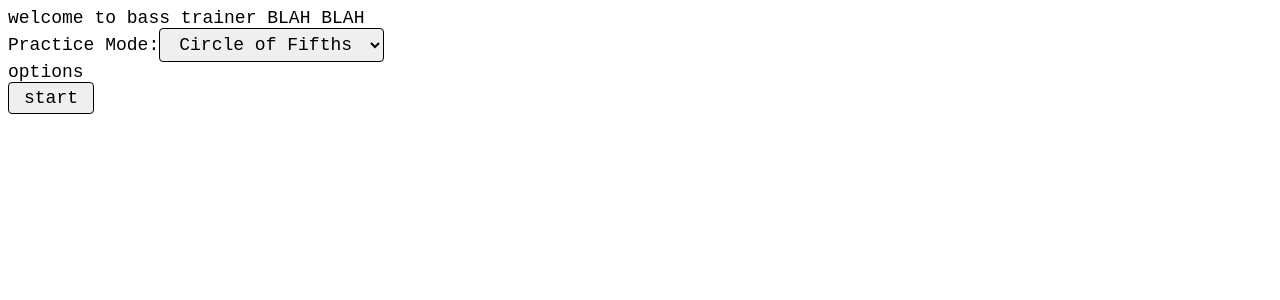
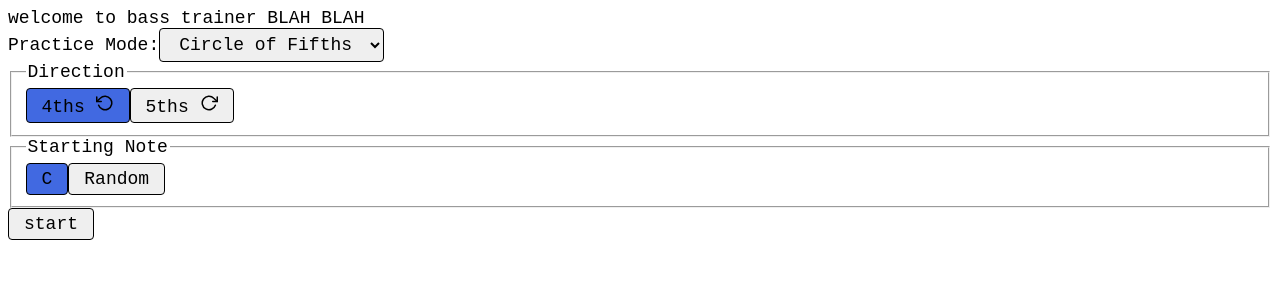
Before and after one commit to desmondsmall/bassfretboard.com, a Next.js app: page / in a window 1280 px wide. Shown: the top 300 px of the page. Built offline with nearby package versions, Linux system fonts and the light colour scheme.

Commit message:
circle of fifths working but incomplete

```diff
--- a/pages/index.js
+++ b/pages/index.js
@@ -13,24 +13,6 @@ export default function Home() {
   const [optionsIsOpen, setOptionsIsOpen] = useState()
 
   const start = <Start userAudio={userAudio} setUserAudio={setUserAudio} setListening={setListening} />
-
-  const playModeProps = {
-    userAudio: userAudio,
-    listening: listening,
-    setListening: setListening,
-    optionsIsOpen: optionsIsOpen,
-    start: start
-  }
-
-  const renderPlayMode = () => {
-    switch (playMode) {
-      case 'fretboard':
-        return <Fretboard {...playModeProps} />
-
-      case 'circle of fifths':
-        return <CircleOfFifths {...playModeProps} />
-    }
-  }
 
   console.log("home rendered")
 
@@ -56,7 +38,25 @@ export default function Home() {
         />
       }
 
-      {renderPlayMode()}
+      {playMode === 'fretboard' &&
+        <Fretboard
+          userAudio={userAudio}
+          listening={listening}
+          setListening={setListening}
+          optionsIsOpen={optionsIsOpen}
+          start={start}
+        />
+      }
+
+      {playMode === 'circle of fifths' &&
+        <CircleOfFifths
+          userAudio={userAudio}
+          listening={listening}
+          setListening={setListening}
+          optionsIsOpen={optionsIsOpen}
+          start={start}
+        />
+      }
 
     </>
   )
--- a/src/components/Analyser.jsx
+++ b/src/components/Analyser.jsx
@@ -3,7 +3,7 @@ import Pitchfinder from 'pitchfinder'
 import { pitchToNote } from '../functions'
 import useInterval from '../hooks/useInterval'
 
-export const Analyser = ({ userAudio, listening, isCorrect, noteToPlay }) => {
+export const Analyser = ({ userAudio, listening, isCorrect, noteToPlay, format }) => {
 
     const [notePlaying, setNotePlaying] = useState()
     const [context] = useState(new (window.AudioContext || window.webkitAudioContext)())
@@ -12,7 +12,7 @@ export const Analyser = ({ userAudio, listening, isCorrect, noteToPlay }) => {
 
     const detectPitch = Pitchfinder.AMDF({
         sampleRate: context.sampleRate,
-        minFrequency: 31,
+        minFrequency: 30,
         maxFrequency: 530,
         sensitivity: 0.05
     });
@@ -31,16 +31,27 @@ export const Analyser = ({ userAudio, listening, isCorrect, noteToPlay }) => {
 
     useEffect(() => {
         if (notePlaying != null) {
-            console.log(notePlaying)
+            //console.log(notePlaying)
         }
     })
+
+    const renderNotePlaying = () => {
+        switch (format) {
+            case 'sharp':
+                return notePlaying.sharp
+            case 'flat':
+                return notePlaying.flat
+            default:
+                return notePlaying.note
+        }
+    }
 
     return (
         <>
             {notePlaying &&
                 <h1 className="absolute bottom-0 right-0 m-2 border-1 font-mono font-bold text-2xl">
-                    {notePlaying.note}
-                    </h1>
+                    {renderNotePlaying()}
+                </h1>
             }
             {!notePlaying &&
                 < h1 className="absolute bottom-0 right-0 m-2 border-1 font-mono font-bold text-2xl">...</h1>
--- a/src/components/CircleOfFifths/CircleOfFifths.jsx
+++ b/src/components/CircleOfFifths/CircleOfFifths.jsx
@@ -1,44 +1,88 @@
 import React, { useState, useEffect } from 'react'
-import { FiRotateCcw, FiRotateCw } from 'react-icons/fi'
 import { Options } from '../Options'
 import { Analyser } from '../Analyser'
-import { getCircleOfFifthsNote } from '../../functions'
+import { Direction } from './Direction'
+import { StartingNote } from './StartingNote'
+import { Fieldset } from '../Fieldset'
 
 export const CircleOfFifths = ({ userAudio, listening, setListening, optionsIsOpen, start }) => {
 
-    const [direction, setDirection] = useState("4ths")
+    const [direction, setDirection] = useState("fourths")
     const [startingNote, setStartingNote] = useState("c")
-    const [diagram, setDiagram] = useState()
     const [correct, setCorrect] = useState()
     const [noteToPlay, setNoteToPlay] = useState()
+    const [format, setFormat] = useState()
+
+    const [fourths, setFourths] = useState(['C', 'F', 'Bb', 'Eb', 'Ab', 'Db', 'Gb', 'B', 'E', 'A', 'D', 'G'])
+    const [fifths, setFifths] = useState(['C', 'G', 'D', 'A', 'E', 'B', 'Gb', 'Db', 'Ab', 'Eb', 'Bb', 'F'])
+
+    console.log("circle of fifths render")
+
+    const getCircleOfFifthsNote = (direction, startingNote) => {
+        if (startingNote === "c" && direction === "fourths") {
+            return fourths[0]
+        }
+    }
 
     useEffect(() => {
         if (listening) {
-            setNoteToPlay(getCircleOfFifthsNote())
+            direction === "fourths" ? setFormat("flat") : setFormat("sharp")
+            setNoteToPlay(getCircleOfFifthsNote(direction, startingNote))
         }
     }, [listening])
 
-    const isCorrect = () => {
-        return null
+    useEffect(() => {
+        if (correct) {
+            if (direction === "fourths") {
+                const newArray = [...fourths]
+                const oldNote = newArray.shift()
+                newArray.push(oldNote)
+                setFourths(newArray)
+                setNoteToPlay(fourths[0])
+            }
+            setCorrect()
+        }
+    }, [correct])
+
+    const isCorrect = (noteToPlay, notePlaying) => {
+        if (noteToPlay === notePlaying.flat) {
+            setCorrect(true)
+            console.log("correct")
+        }
+    }
+    const stop = () => {
+        setListening()
+        setFourths(['C', 'F', 'Bb', 'Eb', 'Ab', 'Db', 'Gb', 'B', 'E', 'A', 'D', 'G'])
+        setFifths(['C', 'G', 'D', 'A', 'E', 'B', 'Gb', 'Db', 'Ab', 'Eb', 'Bb', 'F'])
     }
 
     return (
         <>
             {!listening &&
                 <Options optionsIsOpen={optionsIsOpen}>
-                    <div className="">
-                        options
-                    </div>
+                    <Fieldset name="Direction">
+                        <Direction direction={direction} setDirection={setDirection} />
+                    </Fieldset>
+
+                    <Fieldset name="Starting Note">
+                        <StartingNote startingNote={startingNote} setStartingNote={setStartingNote} />
+                    </Fieldset>
                     {start}
                 </Options>
             }
 
             {(listening && noteToPlay) &&
                 <>
-                    play something
+                    {noteToPlay}
 
-                    <button onClick={() => setListening()}>stop</button>
-                    <Analyser userAudio={userAudio} listening={listening} isCorrect={isCorrect} noteToPlay={noteToPlay} />
+                    <button onClick={stop}>stop</button>
+                    <Analyser
+                        userAudio={userAudio}
+                        listening={listening}
+                        isCorrect={isCorrect}
+                        noteToPlay={noteToPlay}
+                        format={format}
+                    />
                 </>
             }
         </>
--- /dev/null
+++ b/src/components/CircleOfFifths/Direction.jsx
@@ -0,0 +1,18 @@
+import { FiRotateCcw, FiRotateCw } from 'react-icons/fi'
+
+export const Direction = ({ direction, setDirection }) => {
+    return (
+        <>
+            <button
+                onClick={() => setDirection('fourths')}
+                className={` ${direction === 'fourths' ? 'active' : ''}`}>
+                4ths <FiRotateCcw className="inline text-xl" />
+            </button>
+            <button
+                onClick={() => setDirection('fifths')}
+                className={` ${direction == 'fifths' ? 'active' : ''}`}>
+                5ths <FiRotateCw className="inline text-xl" />
+            </button>
+        </>
+    )
+}
--- /dev/null
+++ b/src/components/CircleOfFifths/StartingNote.jsx
@@ -0,0 +1,16 @@
+export const StartingNote = ({ startingNote, setStartingNote }) => {
+    return (
+        <>
+            <button
+                onClick={() => setStartingNote('c')}
+                className={` ${startingNote === 'c' ? 'active' : ''}`}>
+                C
+            </button>
+            <button
+                onClick={() => setStartingNote('random')}
+                className={` ${startingNote === 'random' ? 'active' : ''}`}>
+                Random
+            </button>
+        </>
+    )
+}
--- /dev/null
+++ b/src/components/Fieldset.jsx
@@ -0,0 +1,11 @@
+export const Fieldset = ({ children, name }) => {
+    return (
+        <>
+
+            <fieldset className="">
+                <legend className="">{name}</legend>
+                {children}
+            </fieldset>
+        </>
+    )
+}
--- a/src/components/Fretboard/Fretboard.jsx
+++ b/src/components/Fretboard/Fretboard.jsx
@@ -3,6 +3,7 @@ import { Options } from '../Options'
 import { Analyser } from '../Analyser'
 import { Accidentals } from './Accidentals'
 import { Strings } from './Strings'
+import { Fieldset } from '../Fieldset'
 import { Frets } from './Frets'
 import { getFretboardNote } from '../../functions'
 
@@ -39,7 +40,9 @@ export const Fretboard = ({ userAudio, listening, setListening, optionsIsOpen, s
 
     useEffect(() => {
         if (listening) {
+            console.log("listeningsdisdfn")
             setNoteToPlay(getFretboardNote(strings, fretMinMax, accidentals))
+            console.log(noteToPlay.note +"here")
         }
     }, [listening])
 
@@ -51,7 +54,8 @@ export const Fretboard = ({ userAudio, listening, setListening, optionsIsOpen, s
     }, [correct])
 
     const isCorrect = (noteToPlay, notePlaying) => {
-        if ((noteToPlay.note === notePlaying.sharp) || (noteToPlay.note === notePlaying.flat)) {
+        if ((noteToPlay.note === notePlaying.sharp + notePlaying.octave) ||
+            (noteToPlay.note === notePlaying.flat + notePlaying.octave)) {
             setCorrect(true)
             console.log("CORRECT")
         }
@@ -61,22 +65,17 @@ export const Fretboard = ({ userAudio, listening, setListening, optionsIsOpen, s
         <>
             {!listening &&
                 <Options optionsIsOpen={optionsIsOpen}>
-                    <div className="">
-                        <fieldset className="">
-                            <legend className="">Strings</legend>
-                            <Strings strings={strings} setStrings={setStrings} />
-                        </fieldset>
+                    <Fieldset name="Strings">
+                        <Strings strings={strings} setStrings={setStrings} />
+                    </Fieldset>
 
-                        <fieldset className="">
-                            <legend className="">Accidentals</legend>
-                            <Accidentals accidentals={accidentals} setAccidentals={setAccidentals} />
-                        </fieldset>
+                    <Fieldset name="Accidentals">
+                        <Accidentals accidentals={accidentals} setAccidentals={setAccidentals} />
+                    </Fieldset>
 
-                        <fieldset className="">
-                            <legend className="">Fret Range</legend>
-                            <Frets fretMinMax={fretMinMax} setFretMinMax={setFretMinMax} />
-                        </fieldset>
-                    </div>
+                    <Fieldset name="Fret Range">
+                        <Frets fretMinMax={fretMinMax} setFretMinMax={setFretMinMax} />
+                    </Fieldset>
                     {start}
                 </Options>
             }
--- a/src/components/MobileControls.jsx
+++ b/src/components/MobileControls.jsx
@@ -6,10 +6,6 @@ export const MobileControls = ({ start, optionsIsOpen, setOptionsIsOpen }) => {
 
     const windowSize = useWindowSize()
     const breakpoints = useBreakpointContext()
-
-    useEffect(() => {
-        setOptionsIsOpen(false)
-    }, [windowSize.width])
 
     return (
         <>
--- a/src/components/Welcome.jsx
+++ b/src/components/Welcome.jsx
@@ -1,6 +1,7 @@
 import { MobileControls } from './MobileControls'
 
 export const Welcome = ({ setPlayMode, playMode, start, optionsIsOpen, setOptionsIsOpen }) => {
+    console.log("welcome rendered")
     return (
         <>
             <div className="border-b-2 border-black my-4 pb-4">
--- a/src/functions.js
+++ b/src/functions.js
@@ -14,10 +14,6 @@ export const transpose = (note) => {
     }
 
     return note
-}
-
-export const getCircleOfFifthsNote = (direction, startingNote, diagram) => {
-    return "NOTE TO PLAY"
 }
 
 export const getFretboardNote = (strings, fretMinMax, accidentals) => {
@@ -62,7 +58,7 @@ export const getFretboardNote = (strings, fretMinMax, accidentals) => {
 
 export const pitchToNote = (freq) => {
 
-    if (freq === null || freq < 31 || freq > 530) {
+    if (freq === null || freq < 30 || freq > 530) {
         return null
     }
 
```
